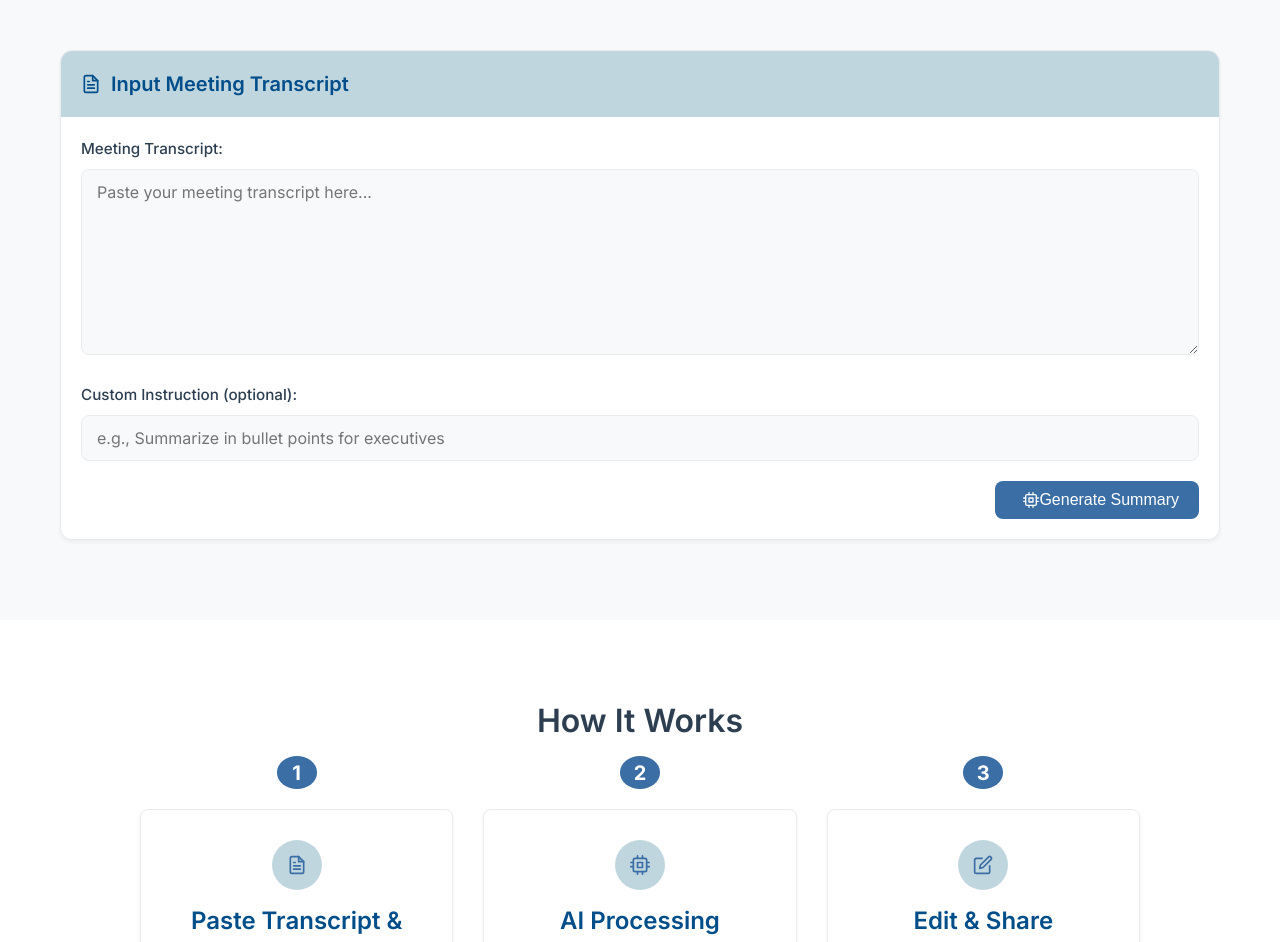
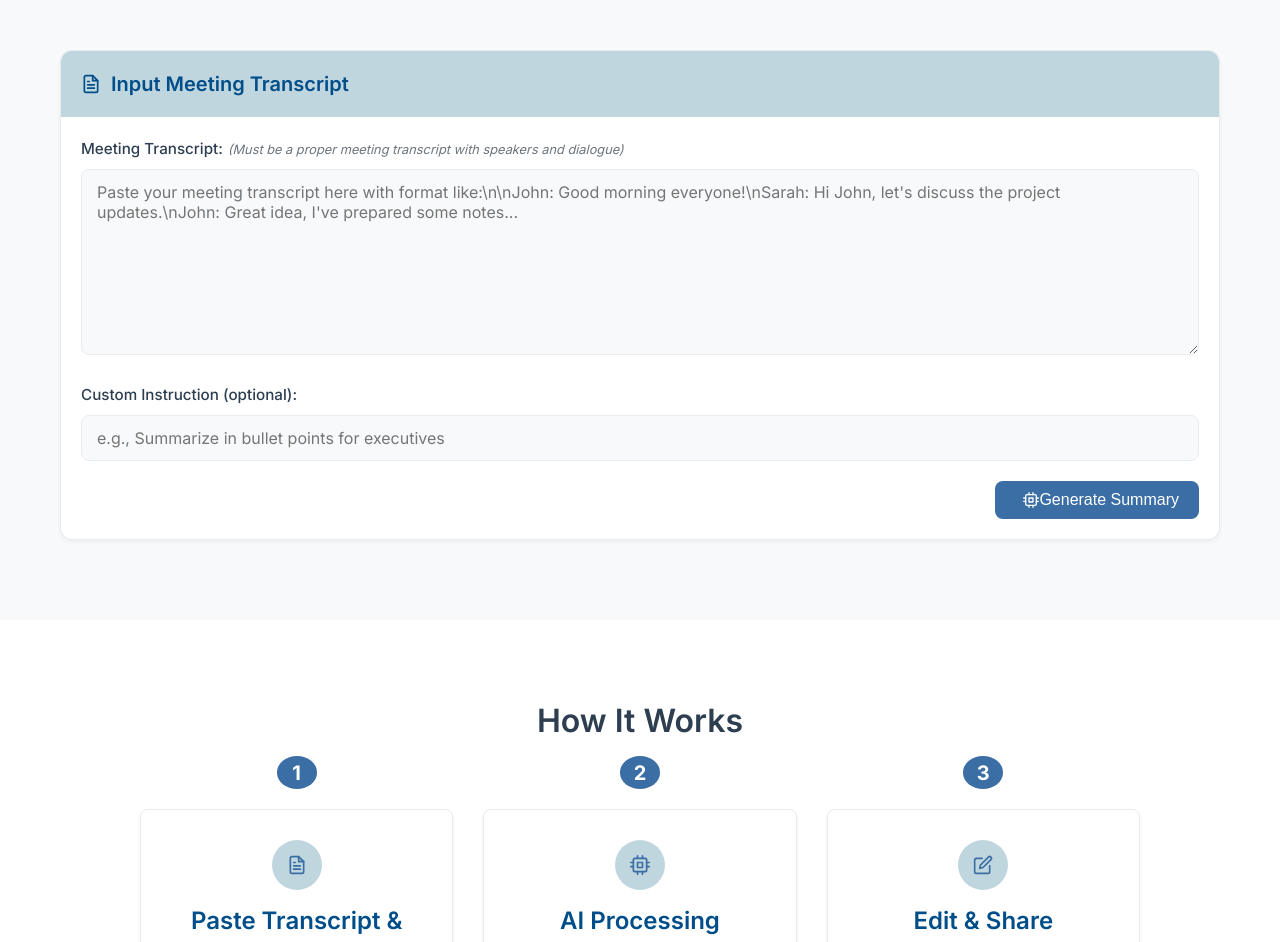
Before and after one commit to MohdSajidJafri/MangoDesk, a React (Create React App) app in the folder frontend/: page / in a window 1280 px wide. Shown: the part 1280-2222 px from the top of the page. Built offline with nearby package versions, Linux system fonts and the light colour scheme.

Commit message:
Add transcript validation to ensure proper meeting transcript format

```diff
--- a/frontend/src/App.css
+++ b/frontend/src/App.css
@@ -372,6 +372,14 @@ label {
   font-size: 0.95rem;
 }
 
+.input-hint {
+  font-weight: normal;
+  font-size: 0.8rem;
+  color: var(--gray);
+  margin-left: 5px;
+  font-style: italic;
+}
+
 textarea, input[type="text"] {
   width: 100%;
   padding: 12px 15px;
@@ -596,6 +604,19 @@ textarea {
   background-color: var(--secondary-light);
   color: var(--error);
   border-left: 4px solid var(--error);
+  animation: pulse 2s infinite;
+}
+
+@keyframes pulse {
+  0% {
+    box-shadow: 0 0 0 0 rgba(220, 53, 69, 0.4);
+  }
+  70% {
+    box-shadow: 0 0 0 10px rgba(220, 53, 69, 0);
+  }
+  100% {
+    box-shadow: 0 0 0 0 rgba(220, 53, 69, 0);
+  }
 }
 
 .success-notification {
--- a/frontend/src/App.js
+++ b/frontend/src/App.js
@@ -1,6 +1,7 @@
 import { useState, useRef } from 'react';
 import './App.css';
 import config from './config';
+import { validateTranscript } from './utils/transcriptValidator';
 
 // Import components
 import Header from './components/Header';
@@ -43,6 +44,13 @@ function App() {
 
     if (!transcript) {
       setError('Please provide a transcript');
+      return;
+    }
+
+    // Validate if the input is a proper meeting transcript
+    const validation = validateTranscript(transcript);
+    if (!validation.isValid) {
+      setError(validation.reason);
       return;
     }
 
--- a/frontend/src/components/SummaryForm.js
+++ b/frontend/src/components/SummaryForm.js
@@ -41,12 +41,17 @@ const SummaryForm = ({
             </div>
             <form onSubmit={onGenerateSummary}>
               <div className="form-group">
-                <label htmlFor="transcript">Meeting Transcript:</label>
+                <label htmlFor="transcript">
+                  Meeting Transcript:
+                  <span className="input-hint">
+                    (Must be a proper meeting transcript with speakers and dialogue)
+                  </span>
+                </label>
                 <textarea
                   id="transcript"
                   value={transcript}
                   onChange={onTranscriptChange}
-                  placeholder="Paste your meeting transcript here..."
+                  placeholder="Paste your meeting transcript here with format like:\n\nJohn: Good morning everyone!\nSarah: Hi John, let's discuss the project updates.\nJohn: Great idea, I've prepared some notes..."
                   rows="8"
                   required
                 />
--- /dev/null
+++ b/frontend/src/utils/transcriptValidator.js
@@ -0,0 +1,46 @@
+/**
+ * Validates if the input text is a proper meeting transcript
+ *
+ * @param {string} text - The text to validate
+ * @returns {object} - { isValid: boolean, reason: string }
+ */
+export const validateTranscript = (text) => {
+  // Check if text is empty or too short
+  if (!text || text.trim().length < 50) {
+    return {
+      isValid: false,
+      reason: 'The transcript is too short. Please provide a complete meeting transcript.'
+    };
+  }
+
+  // Check for common meeting transcript patterns
+  const hasNames = /\w+\s*[:]\s*\w+/i.test(text); // Looks for "Name: text" pattern
+  const hasMultipleSpeakers = (text.match(/\w+\s*[:]/g) || []).length >= 2; // At least 2 different speakers
+  const hasDateOrTime = /\b(meeting|call|date|time|minutes|agenda)\b/i.test(text);
+  const hasConversationalStructure = text.split('\n').length >= 5; // At least 5 lines
+
+  // Check for non-transcript content indicators
+  const isCode = /{[\s\S]*}/.test(text) && /function|const|var|let|import|export|class/.test(text);
+  const isArticle = text.length > 1000 && !hasNames && !hasMultipleSpeakers;
+  const isRandomText = text.split(' ').length < 20;
+
+  // Scoring system
+  let score = 0;
+  if (hasNames) score += 2;
+  if (hasMultipleSpeakers) score += 3;
+  if (hasDateOrTime) score += 1;
+  if (hasConversationalStructure) score += 2;
+  if (isCode) score -= 5;
+  if (isArticle) score -= 3;
+  if (isRandomText) score -= 2;
+
+  // Decision
+  if (score >= 3) {
+    return { isValid: true };
+  } else {
+    return {
+      isValid: false,
+      reason: 'The text doesn\'t appear to be a meeting transcript. Please paste a proper meeting transcript with speakers and dialogue.'
+    };
+  }
+};
```
